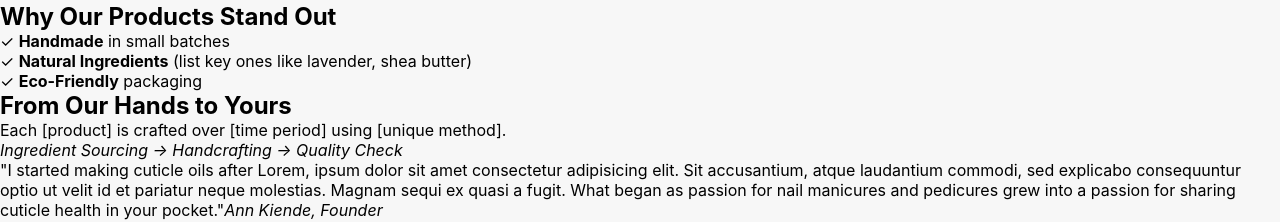
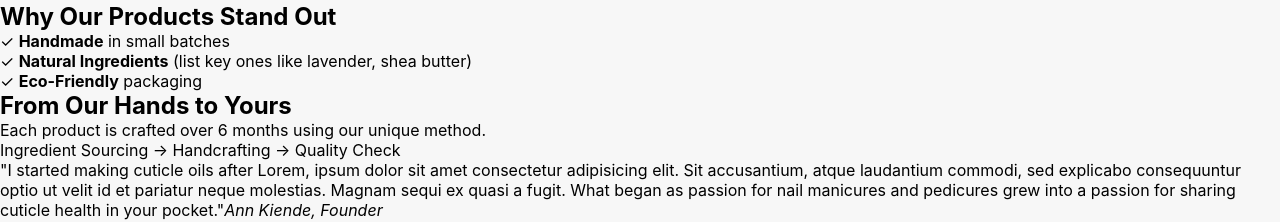
Before and after one commit to Ann-Kiende/ecommerce2prods, a React (Vite) app: page /ecommerce2prods/about in a window 1280 px wide. Shown: the part 2967-3189 px from the top of the page. Built offline with nearby package versions, Linux system fonts and the light colour scheme.

Commit message:
fix: remove div wrapper from process flow text Keeps 'Ingredient Sourcing → Handcrafting → Quality Check' content Eliminates unnecessary nesting in markup

```diff
--- a/src/components/About.jsx
+++ b/src/components/About.jsx
@@ -44,14 +44,8 @@ const About = () => {
 
       <div className='about-section'>
         <h2>From Our Hands to Yours</h2>
-        <p>
-          Each [product] is crafted over [time period] using [unique method].
-        </p>
-        <div className='process-steps'>
-          <p style={{ fontStyle: 'italic' }}>
-            Ingredient Sourcing → Handcrafting → Quality Check
-          </p>
-        </div>
+        <p>Each product is crafted over 6 months using our unique method.</p>
+        <p>Ingredient Sourcing → Handcrafting → Quality Check</p>
       </div>
 
       <div className='founder-note'>
```
